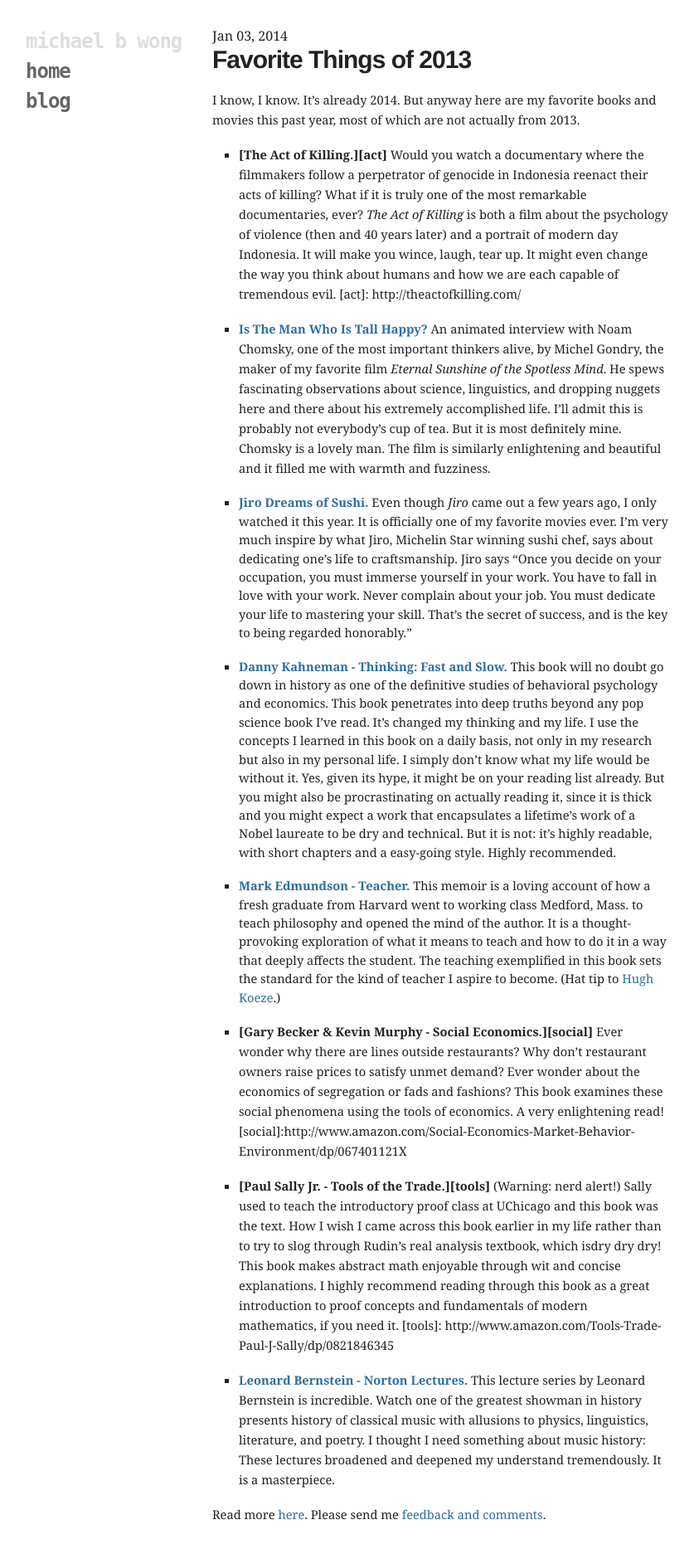
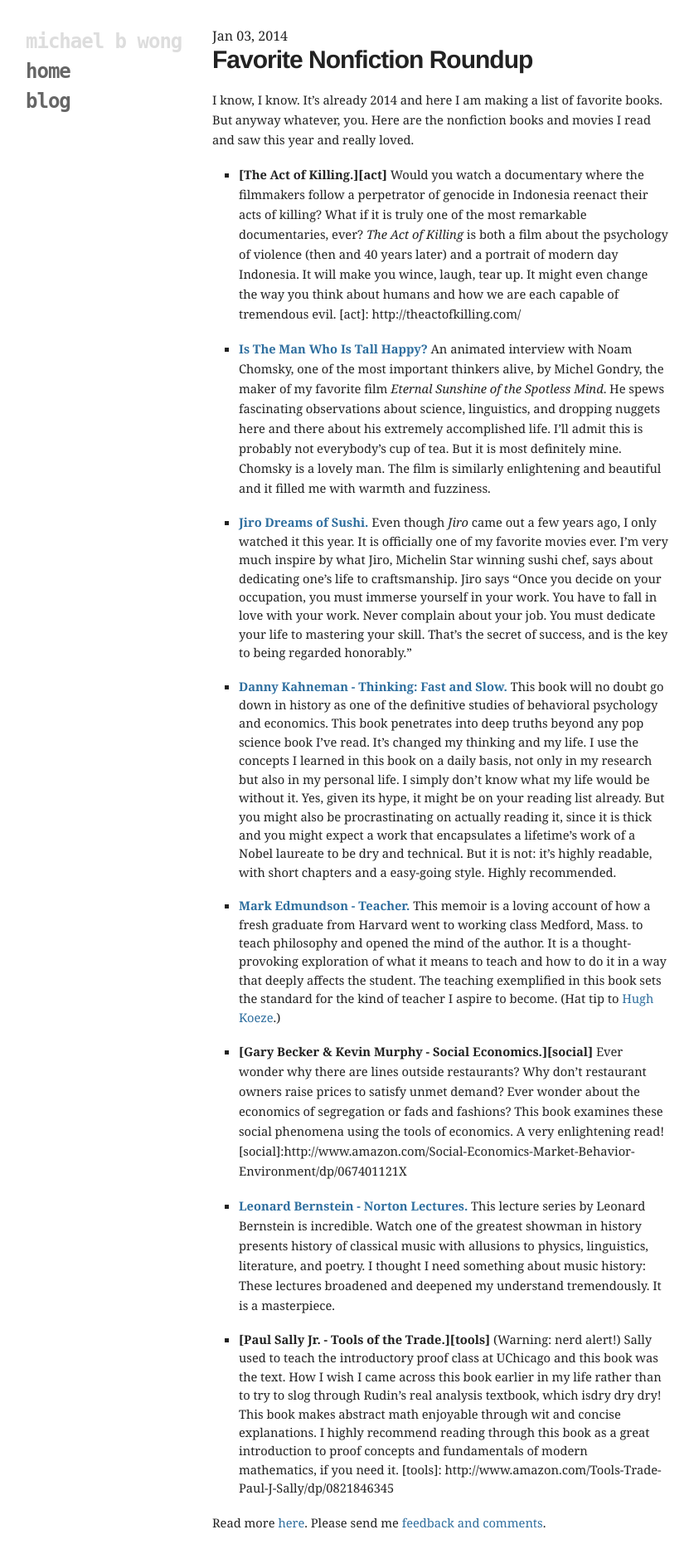
Before and after one commit to mbwong/mbwong.github.com, a Jekyll site: the page built from _posts/2014-1-3-favorite-things.md, in a window 1280 px wide. Shown: the whole page at 83% size, without its empty margins (94-931 px from the left). Built offline with Jekyll 4.4.1, drawn with Linux system fonts in a browser that asks for light colours.

Commit message:
Update 2014-1-3-favorite-things.md

```diff
--- a/_posts/2014-1-3-favorite-things.md
+++ b/_posts/2014-1-3-favorite-things.md
@@ -1,12 +1,12 @@
 ---
 tags: personal
-title: Favorite Things of 2013
+title: Favorite Nonfiction Roundup
 layout: post
 ---
 
-# Favorite Things of 2013
+# Favorite Nonfiction Roundup
 
-I know, I know. It's already 2014. But anyway here are my favorite books and movies this past year, most of which are not actually from 2013.
+I know, I know. It's already 2014 and here I am making a list of favorite books. But anyway whatever, you. Here are the nonfiction books and movies I read and saw this year and really loved.
 
 * __[The Act of Killing.][act]__ Would you watch a documentary where the filmmakers follow a perpetrator of genocide in Indonesia reenact their acts of killing? What if it is truly one of the most remarkable documentaries, ever? _The Act of Killing_ is both a film about the psychology of violence (then and 40 years later) and a portrait of modern day Indonesia. It will make you wince, laugh, tear up. It might even change the way you think about humans and how we are each capable of tremendous evil.
 [act]: http://theactofkilling.com/
@@ -31,9 +31,9 @@
 * __[Gary Becker & Kevin Murphy - Social Economics.][social]__ Ever wonder why there are lines outside restaurants? Why don't restaurant owners raise prices to satisfy unmet demand? Ever wonder about the economics of segregation or fads and fashions? This book examines these social phenomena using the tools of economics. A very enlightening read!
 [social]:http://www.amazon.com/Social-Economics-Market-Behavior-Environment/dp/067401121X
 
-* __[Paul Sally Jr. - Tools of the Trade.][tools]__ (Warning: nerd alert!) Sally used to teach the introductory proof class at UChicago and this book was the text. How I wish I came across this book earlier in my life rather than to try to slog through Rudin's real analysis textbook, which isdry dry dry! This book makes abstract math enjoyable through wit and concise explanations. I highly recommend reading through this book as a great introduction to proof concepts and fundamentals of modern mathematics, if you need it.
-[tools]: http://www.amazon.com/Tools-Trade-Paul-J-Sally/dp/0821846345
-
 * __[Leonard Bernstein - Norton Lectures.][bernstein]__ This lecture series by Leonard Bernstein is incredible. Watch one of the greatest showman in history presents history of classical music with allusions to physics, linguistics, literature, and poetry. I thought I need something about music history: These lectures broadened and deepened my understand tremendously. It is a masterpiece.
 
 [bernstein]: http://www.openculture.com/2012/03/leonard_bernsteins_masterful_lectures_on_music.html
+
+* __[Paul Sally Jr. - Tools of the Trade.][tools]__ (Warning: nerd alert!) Sally used to teach the introductory proof class at UChicago and this book was the text. How I wish I came across this book earlier in my life rather than to try to slog through Rudin's real analysis textbook, which isdry dry dry! This book makes abstract math enjoyable through wit and concise explanations. I highly recommend reading through this book as a great introduction to proof concepts and fundamentals of modern mathematics, if you need it.
+[tools]: http://www.amazon.com/Tools-Trade-Paul-J-Sally/dp/0821846345
```
